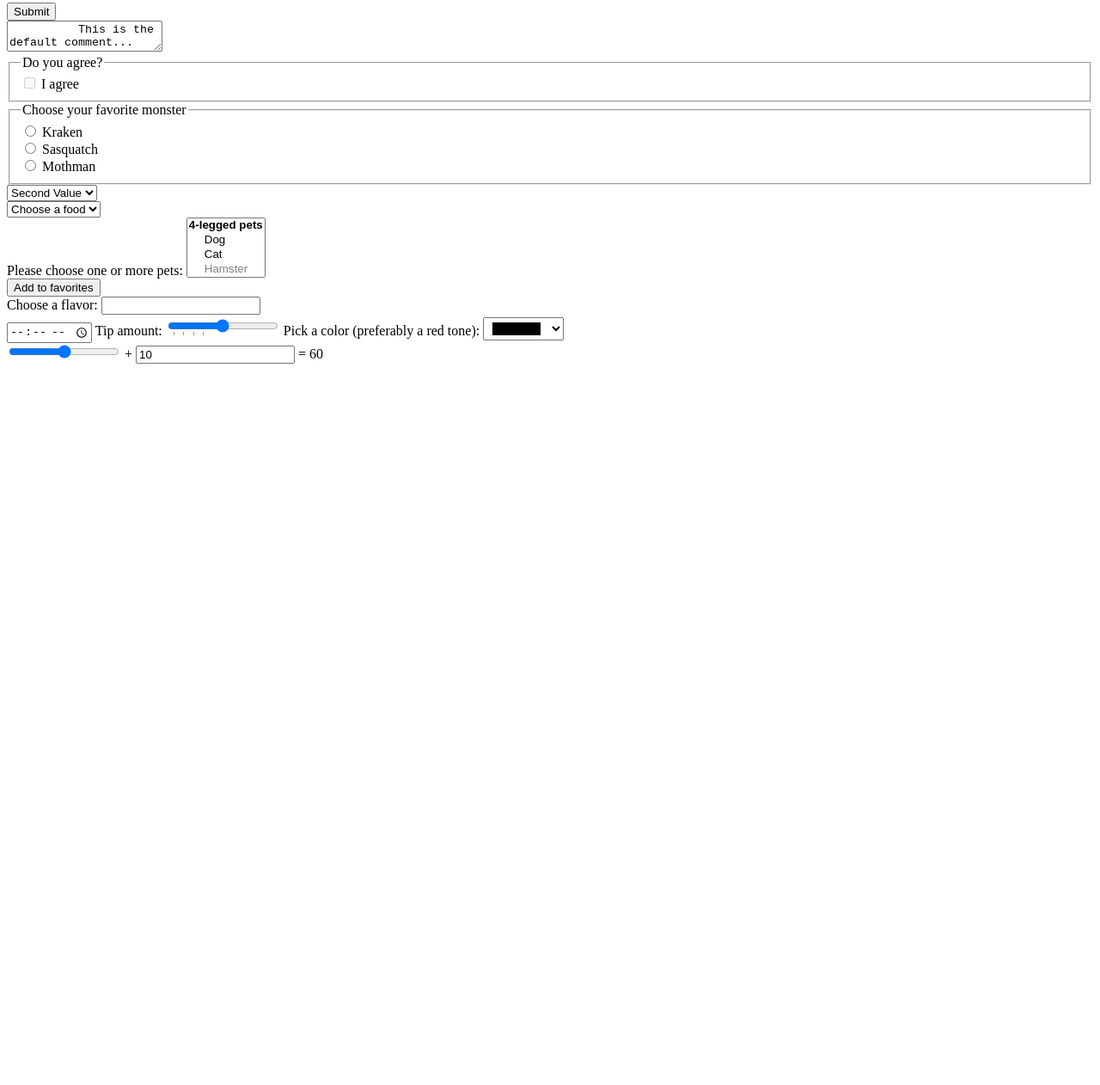
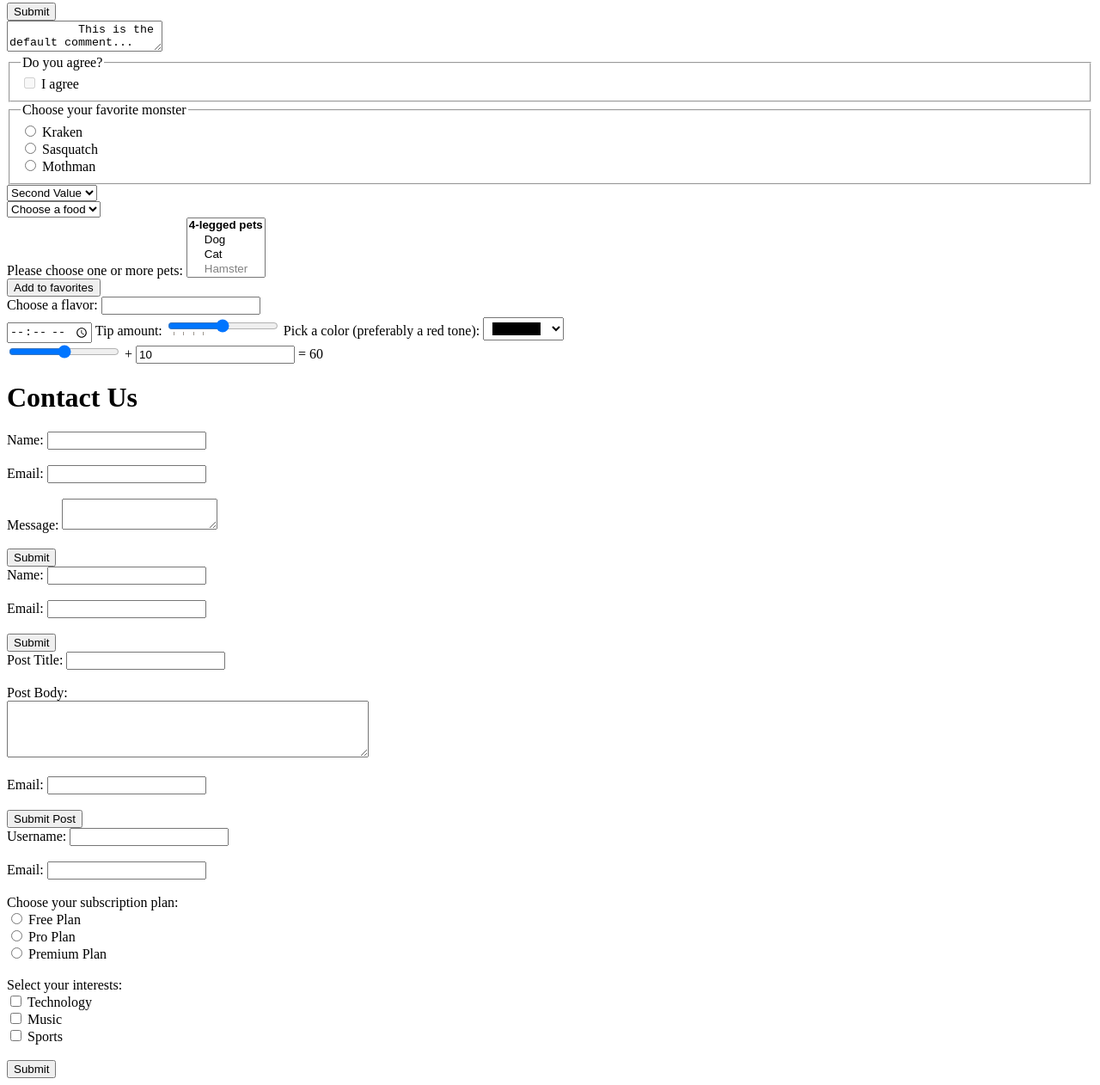
Before and after one commit to amelavm/foundations-of-web-development, a plain HTML site: page lectures/lecture3.html in a window 1280 px wide. Shown: the part 566-1828 px from the top of the page at 86% size. Before the commit the page ends 997 px from the top, so only its background shows below. Drawn offline with Linux system fonts and the light colour scheme.

Commit message:
Lecture 3 (HTML forms) and practice tasks solutions

```diff
--- a/lectures/lecture3.html
+++ b/lectures/lecture3.html
@@ -142,6 +142,7 @@
     <form>
         <label>
             Please choose one or more pets:
+            <!--Size attribute means that 4 options will be visible to the user-->
             <select name="pets" multiple size="4">
             <optgroup label="4-legged pets">
                 <option value="dog">Dog</option>
@@ -212,5 +213,114 @@
         <output name="result" for="a b">60</output>
     </form>
 
+    <script>
+        const form = document.getElementById("example-form");
+        const a = form.elements["a"];
+        const b = form.elements["b"];
+        const result = form.elements["result"];
+
+        function updateResult() {
+        const aValue = parseInt(a.value);
+        const bValue = parseInt(b.value);
+        result.value = aValue + bValue;
+        }
+
+        form.addEventListener("input", updateResult);
+
+        updateResult();
+    </script>
+
+    <!--Submitting form using mock API using POST/GET methods-->
+    <header>
+        <h1>Contact Us</h1>
+    </header>
+
+    <form action="https://jsonplaceholder.typicode.com/posts" method="POST" id="contact-form">
+        <label for="name">Name:</label>
+        <input type="text" id="name" name="name" required>
+        <br><br>
+
+        <label for="email">Email:</label>
+        <input type="email" id="email" name="email" required>
+        <br><br>
+
+        <label for="message">Message:</label>
+        <textarea id="message" name="message" required></textarea>
+        <br><br>
+
+        <button type="submit">Submit</button>
+    </form>
+
+    <!--Adding hidden fields-->
+    <form action="https://jsonplaceholder.typicode.com/posts" method="POST">
+        <label for="name">Name:</label>
+        <input type="text" id="name" name="name" required><br><br>
+
+        <label for="email">Email:</label>
+        <input type="email" id="email" name="email" required><br><br>
+
+        <input type="hidden" name="userId" value="1">
+        <button type="submit">Submit</button>
+    </form>
+
+    <!--Another form example-->
+    <form action="https://jsonplaceholder.typicode.com/posts" method="POST">
+        <label for="title">Post Title:</label>
+        <input type="text" id="title" name="title" required><br><br>
+
+        <label for="body">Post Body:</label><br>
+        <textarea id="body" name="body" rows="4" cols="50" required></textarea><br><br>
+
+        <label for="email">Email:</label>
+        <input type="email" id="email" name="email" required><br><br>
+
+        <input type="hidden" name="userId" value="1">
+
+        <input type="hidden" name="category" value="Technology">
+
+        <input type="hidden" name="authToken" value="abcd1234-securetoken">
+
+        <input type="hidden" name="status" value="draft">
+
+        <button type="submit">Submit Post</button>
+    </form>
+
+    <!--Another form example, with radio buttons and checkboxes-->
+    <form action="https://jsonplaceholder.typicode.com/posts" method="POST">
+        <label for="username">Username:</label>
+        <input type="text" id="username" name="username" required>
+        <br><br>
+
+        <label for="email">Email:</label>
+        <input type="email" id="email" name="email" required>
+        <br><br>
+
+        <label>Choose your subscription plan:</label><br>
+        <input type="radio" id="free-plan" name="plan" value="Free" required>
+        <label for="free-plan">Free Plan</label><br>
+
+        <input type="radio" id="pro-plan" name="plan" value="Pro" required>
+        <label for="pro-plan">Pro Plan</label><br>
+
+        <input type="radio" id="premium-plan" name="plan" value="Premium" required>
+        <label for="premium-plan">Premium Plan</label><br><br>
+
+        <label>Select your interests:</label><br>
+        <input type="checkbox" id="tech" name="interests" value="Technology">
+        <label for="tech">Technology</label><br>
+
+        <input type="checkbox" id="music" name="interests" value="Music">
+        <label for="music">Music</label><br>
+
+        <input type="checkbox" id="sports" name="interests" value="Sports">
+        <label for="sports">Sports</label><br><br>
+
+        <input type="submit" value="Submit">
+    </form>
+
+
+
+
+
 </body>
 </html>
```
Also changed, not shown: practice-tasks/week3.html (added, +108 -0 lines), test.html (deleted, +0 -33 lines), practice-tasks/assets/tennis.jpeg (added).
